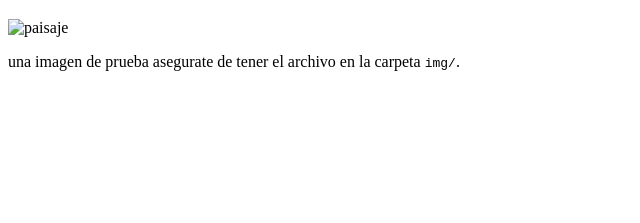
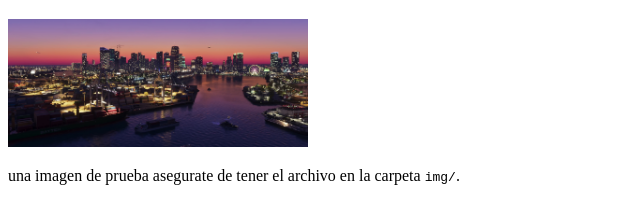
Before and after one commit to Hasielisaimendozalucero/Actividad1-PG, a plain HTML site: page ejercicio4.html in a window 1280 px wide. Shown: the part 61-284 px from the top of the page, without its empty margins (0-640 px from the left). Drawn offline with Linux system fonts and the light colour scheme; the site is published under a folder, as on GitHub Pages, so addresses that start at the root find nothing.

Commit message:
Update ejercicio4.html

```diff
--- a/ejercicio4.html
+++ b/ejercicio4.html
@@ -8,7 +8,7 @@
 <body>
 
 <h1>Naturaleza</h1>
-<img src="/img/ps.jpg" alt="paisaje" width="300">
+<img src="img/ps.jpg" alt="paisaje" width="300">
 <p>una imagen de prueba asegurate de tener el archivo en la carpeta <code>img/</code>.</p>
 </body>
 </html>
```
